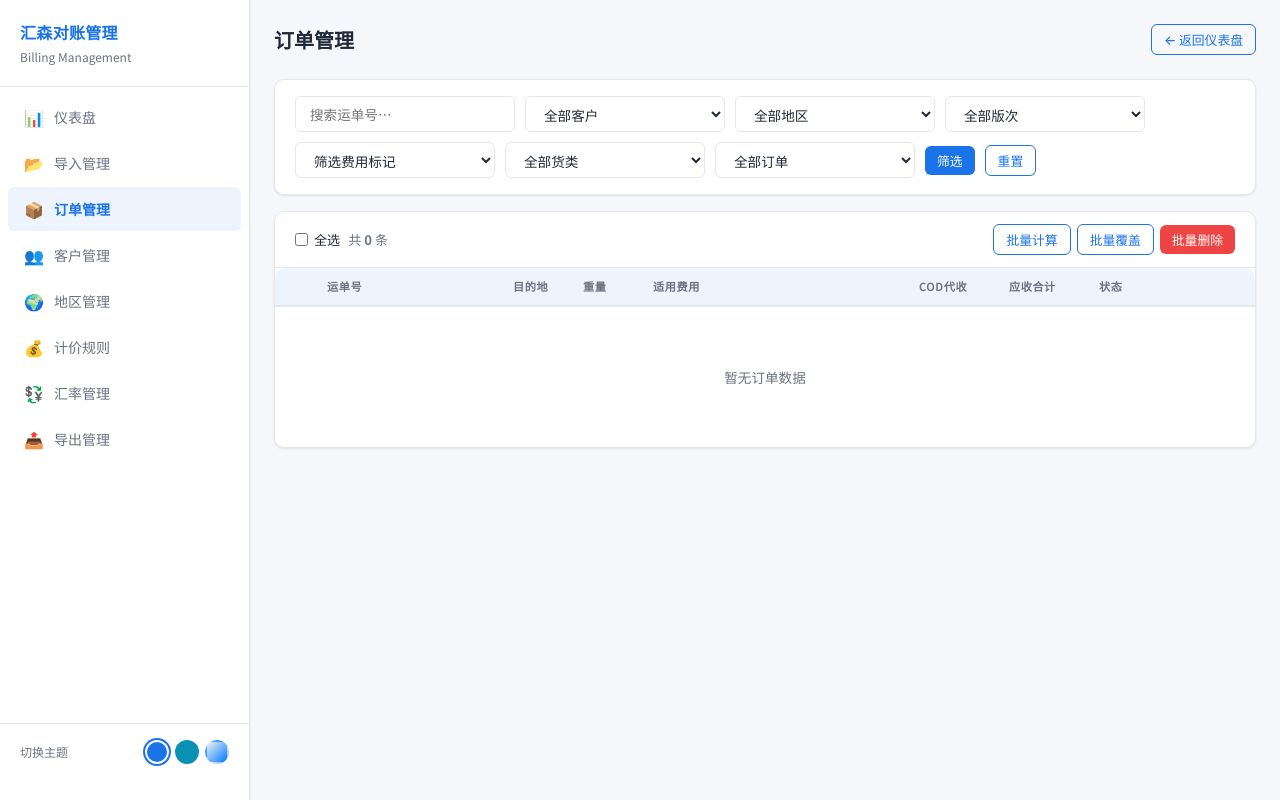
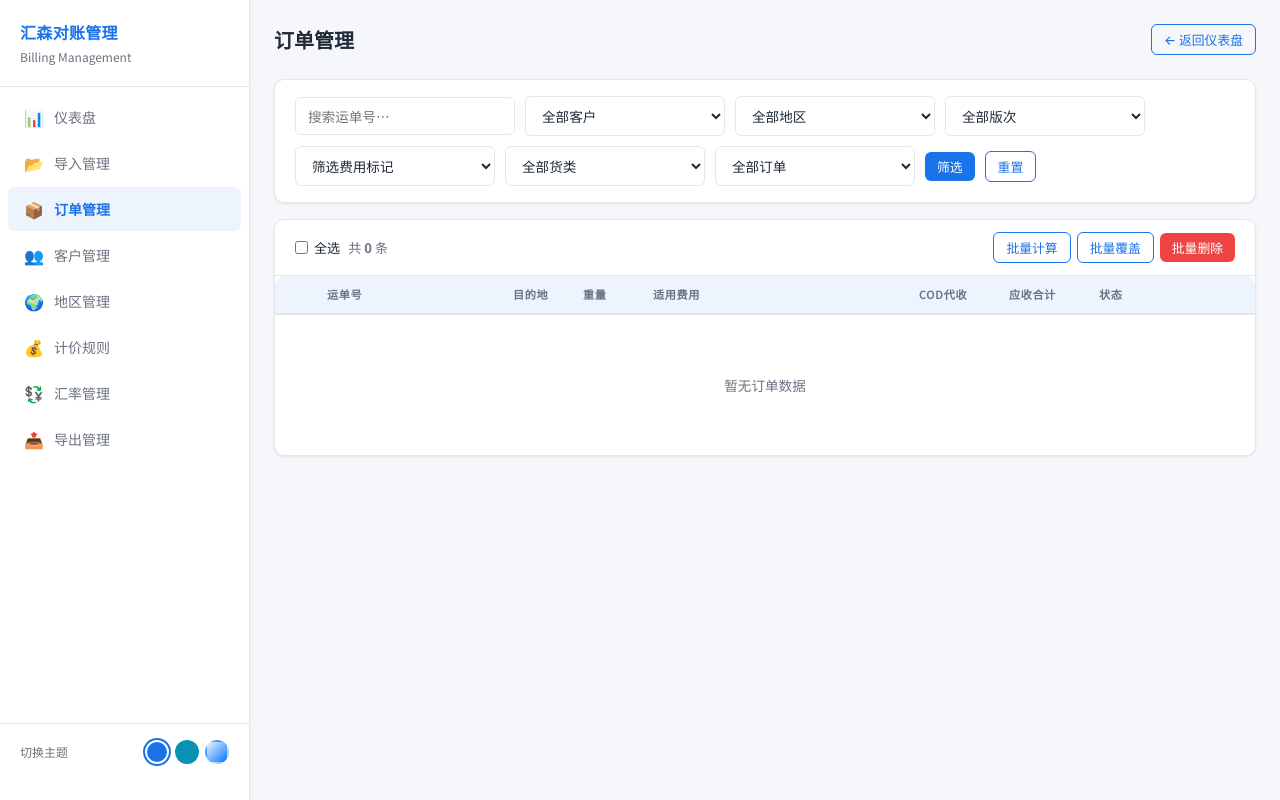
Before and after one commit to Eng-i-neer/ai-dialog-task-repo-4, a Flask app: page /orders/ in a window 1280 px wide. Run offline with Flask 3, Linux system fonts and the light colour scheme; data that the repository does not hold is empty.

Commit message:
style(orders.html): 调整筛选栏表单控件的内边距和行高
使表单控件在视觉上更协调，提升用户体验

```diff
--- a/web/app/templates/orders.html
+++ b/web/app/templates/orders.html
@@ -6,7 +6,7 @@
 .filter-bar {
   display:flex; gap:10px; flex-wrap:wrap; align-items:center; padding:16px 20px;
 }
-.filter-bar .form-control { font-size:0.85rem; height:36px; }
+.filter-bar .form-control { font-size:0.85rem; padding:8px 12px; line-height:1.5; min-height:36px; }
 .filter-bar input[type=text] { max-width:220px; }
 .filter-bar select { min-width:120px; max-width:200px; }
 .filter-bar input[type=date] { max-width:160px; }
```
